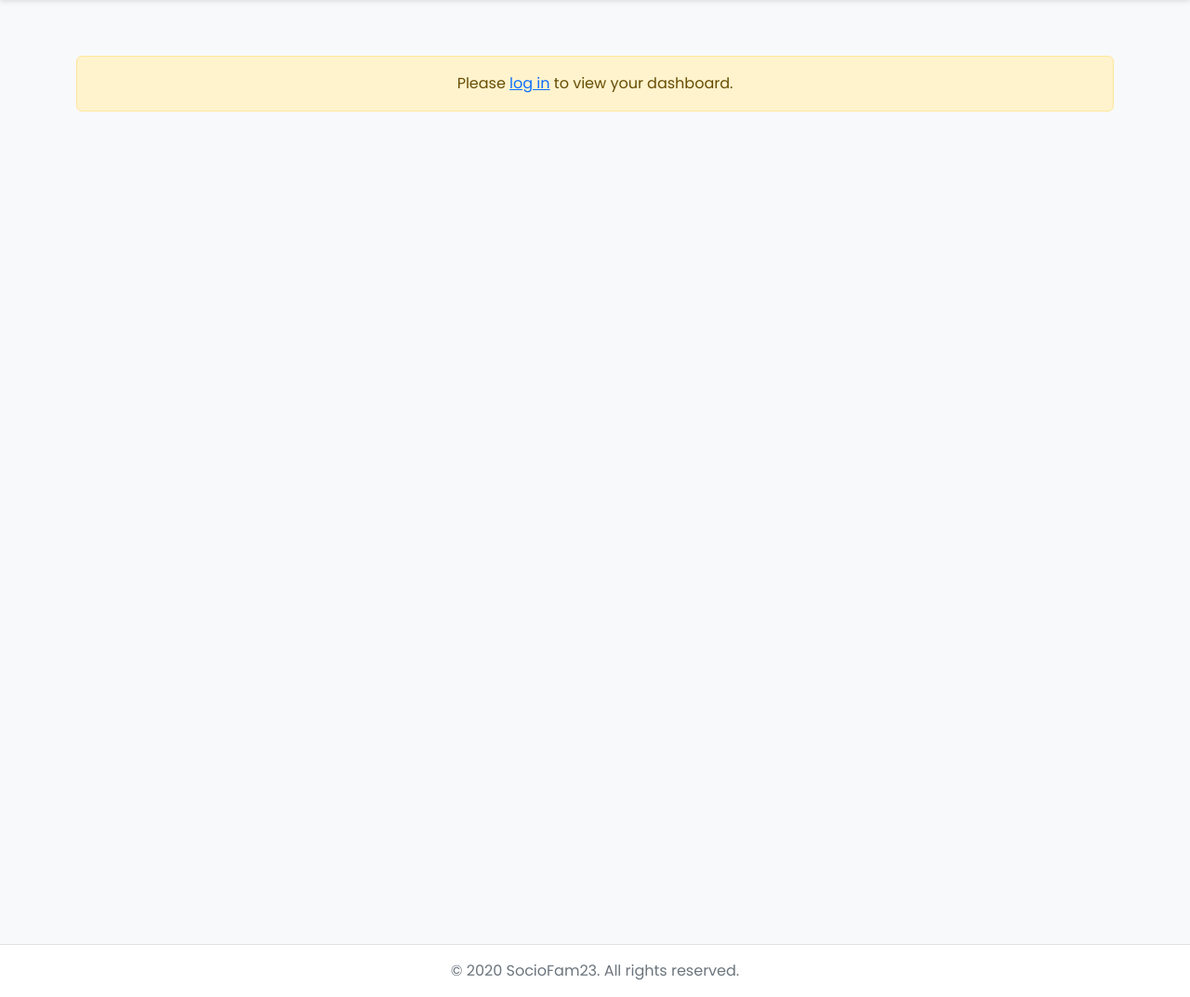
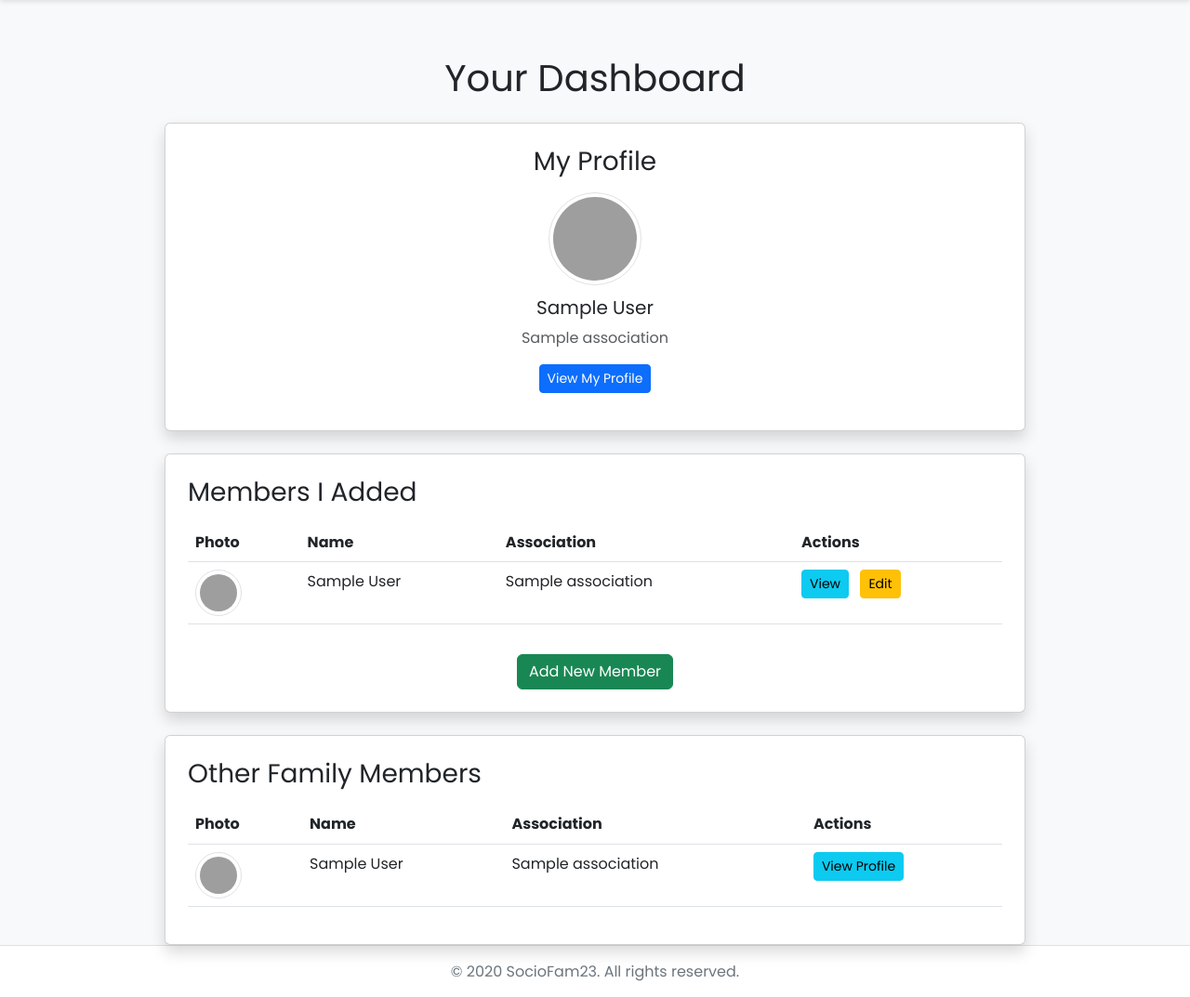
Before and after one commit to Hencheng2/SociaFam, a Flask app: template templates/dashboard.html in a window 1280 px wide. Shown: the part 58-1131 px from the top of the page at 93% size. Run offline with Flask 3, Linux system fonts and the light colour scheme; the template is opened without the code that fills it: most values are stand-ins (such as "Sample title", 1, 10 or a date in 2020); some libraries are stand-ins or nearby versions; grey boxes are pictures that could not be loaded.

Commit message:
Update dashboard.html

```diff
--- a/templates/dashboard.html
+++ b/templates/dashboard.html
@@ -1,51 +1,89 @@
-{% extends "base.html" %}
+{% extends 'base.html' %}
 
 {% block title %}Dashboard{% endblock %}
 
 {% block content %}
 <div class="container mt-5">
-    {% if not current_user.is_authenticated %}
-        <div class="alert alert-warning text-center" role="alert">
-            Please <a href="{{ url_for('login') }}">log in</a> to view your dashboard.
+    <h1 class="mb-4 text-center">Your Dashboard</h1>
+
+    <div class="row justify-content-center">
+        <div class="col-md-10">
+            <div class="card p-4 shadow mb-4">
+                <h3 class="card-title text-center mb-3">My Profile</h3>
+                {% if user_member_profile %}
+                    <div class="text-center mb-3">
+                        {% if user_member_profile.profilePhoto %}
+                            <img src="/{{ user_member_profile.profilePhoto }}" alt="{{ user_member_profile.fullName }} Profile Photo" class="img-thumbnail rounded-circle mb-2" style="width: 100px; height: 100px; object-fit: cover;">
+                        {% else %}
+                            <img src="{{ url_for('static', filename='img/default_profile.png') }}" alt="Default Profile" class="img-thumbnail rounded-circle mb-2" style="width: 100px; height: 100px; object-fit: cover;">
+                        {% endif %}
+                        <p class="lead mb-1"><strong>{{ user_member_profile.fullName }}</strong></p>
+                        <p class="text-muted">{{ user_member_profile.association }}</p>
+                        <a href="{{ url_for('my_profile') }}" class="btn btn-primary btn-sm">View My Profile</a>
                     </div>
                 {% else %}
-        <!-- Dashboard Header -->
-        <h1 class="text-center mb-4">Your Dashboard</h1>
-
-        <!-- Profile Section -->
-        <div class="card shadow-sm mb-4">
-            <div class="card-body">
-                <h4 class="card-title">Profile</h4>
-                {% if user_member_profile %}
-                    <div class="d-flex align-items-center">
-                        <img src="{{ url_for('static', filename=user_member_profile.profilePhoto if user_member_profile.profilePhoto else 'img/default_profile.png') }}" class="rounded-circle" style="width: 100px; height: 100px;" alt="User profile photo">
-                        <div class="ms-3">
-                            <p class="mb-0">{{ user_member_profile.fullName }}</p>
-                            <p class="mb-0">{{ user_member_profile.association }}</p>
-                            <a href="{{ url_for('my_profile') }}" class="btn btn-primary mt-2">View My Profile</a>
+                    <p class="text-center">You haven't added your personal details yet.</p>
+                    <div class="text-center">
+                        <a href="{{ url_for('add_my_details') }}" class="btn btn-warning">Add My Details</a>
                     </div>
-                    </div>
-                {% else %}
-                    <p class="text-center text-muted">You haven't completed your profile yet. <a href="{{ url_for('add_my_details') }}" class="btn btn-primary">Add your details here</a>.</p>
                 {% endif %}
             </div>
         </div>
+    </div>
 
-        <!-- Games Section -->
-        <div class="card shadow-sm mb-4">
-            <div class="card-body">
-                <h4 class="card-title">Games</h4>
-                <p class="card-text">Ready for some fun? Explore our game library!</p>
-                <a href="{{ url_for('game_page') }}" class="btn btn-primary">Go to Game Library</a>
+    <div class="row justify-content-center">
+        <div class="col-md-10">
+            <div class="card p-4 shadow mb-4">
+                <h3 class="card-title mb-3">Members I Added</h3>
+                {% if my_added_members %}
+                    <div class="table-responsive">
+                        <table class="table table-hover">
+                            <thead>
+                                <tr>
+                                    <th>Photo</th>
+                                    <th>Name</th>
+                                    <th>Association</th>
+                                    <th>Actions</th>
+                                </tr>
+                            </thead>
+                            <tbody>
+                                {% for member in my_added_members %}
+                                <tr>
+                                    <td>
+                                        {% if member.profilePhoto %}
+                                            <img src="/{{ member.profilePhoto }}" alt="{{ member.fullName }}" class="img-thumbnail rounded-circle" style="width: 50px; height: 50px; object-fit: cover;">
+                                        {% else %}
+                                            <img src="{{ url_for('static', filename='img/default_profile.png') }}" alt="Default" class="img-thumbnail rounded-circle" style="width: 50px; height: 50px; object-fit: cover;">
+                                        {% endif %}
+                                    </td>
+                                    <td>{{ member.fullName }}</td>
+                                    <td>{{ member.association }}</td>
+                                    <td>
+                                        <a href="{{ url_for('member_detail', member_id=member.id) }}" class="btn btn-sm btn-info me-2">View</a>
+                                        <a href="{{ url_for('edit_member', member_id=member.id) }}" class="btn btn-sm btn-warning">Edit</a>
+                                    </td>
+                                </tr>
+                                {% endfor %}
+                            </tbody>
+                        </table>
+                    </div>
+                {% else %}
+                    <p class="text-center">You haven't added any other family members yet.</p>
+                {% endif %}
+                <div class="text-center mt-3">
+                    <a href="{{ url_for('add_member_form') }}" class="btn btn-success">Add New Member</a>
+                </div>
+            </div>
         </div>
     </div>
 
-        <!-- Family Members Section -->
-        <div class="card shadow-sm">
-            <div class="card-body">
-                <h4 class="card-title">Other Family Members</h4>
-                {% if other_users_members and other_users_members|length > 0 %}
-                    <table class="table table-striped table-hover">
+    <div class="row justify-content-center">
+        <div class="col-md-10">
+            <div class="card p-4 shadow">
+                <h3 class="card-title mb-3">Other Family Members</h3>
+                {% if other_users_members %}
+                    <div class="table-responsive">
+                        <table class="table table-hover">
                             <thead>
                                 <tr>
                                     <th>Photo</th>
@@ -58,22 +96,27 @@
                                 {% for member in other_users_members %}
                                 <tr>
                                     <td>
-                                        <img src="{{ url_for('static', filename=member.profilePhoto if member.profilePhoto else 'img/default_profile.png') }}" class="rounded-circle" style="width: 50px; height: 50px;" alt="Profile photo">
+                                        {% if member.profilePhoto %}
+                                            <img src="/{{ member.profilePhoto }}" alt="{{ member.fullName }}" class="img-thumbnail rounded-circle" style="width: 50px; height: 50px; object-fit: cover;">
+                                        {% else %}
+                                            <img src="{{ url_for('static', filename='img/default_profile.png') }}" alt="Default" class="img-thumbnail rounded-circle" style="width: 50px; height: 50px; object-fit: cover;">
+                                        {% endif %}
                                     </td>
                                     <td>{{ member.fullName }}</td>
                                     <td>{{ member.association }}</td>
                                     <td>
-                                        <a href="{{ url_for('member_detail', member_id=member.id) }}" class="btn btn-primary btn-sm">View Profile</a>
+                                        <a href="{{ url_for('member_detail', member_id=member.id) }}" class="btn btn-sm btn-info">View Profile</a>
                                     </td>
                                 </tr>
                                 {% endfor %}
                             </tbody>
                         </table>
+                    </div>
                 {% else %}
-                    <p class="text-center text-muted">No users found yet.</p>
+                    <p class="text-center">No other family members found yet.</p>
                 {% endif %}
             </div>
         </div>
-    {% endif %}
+    </div>
 </div>
 {% endblock %}
```
Lines whose indentation alone changed are shown as unchanged.
